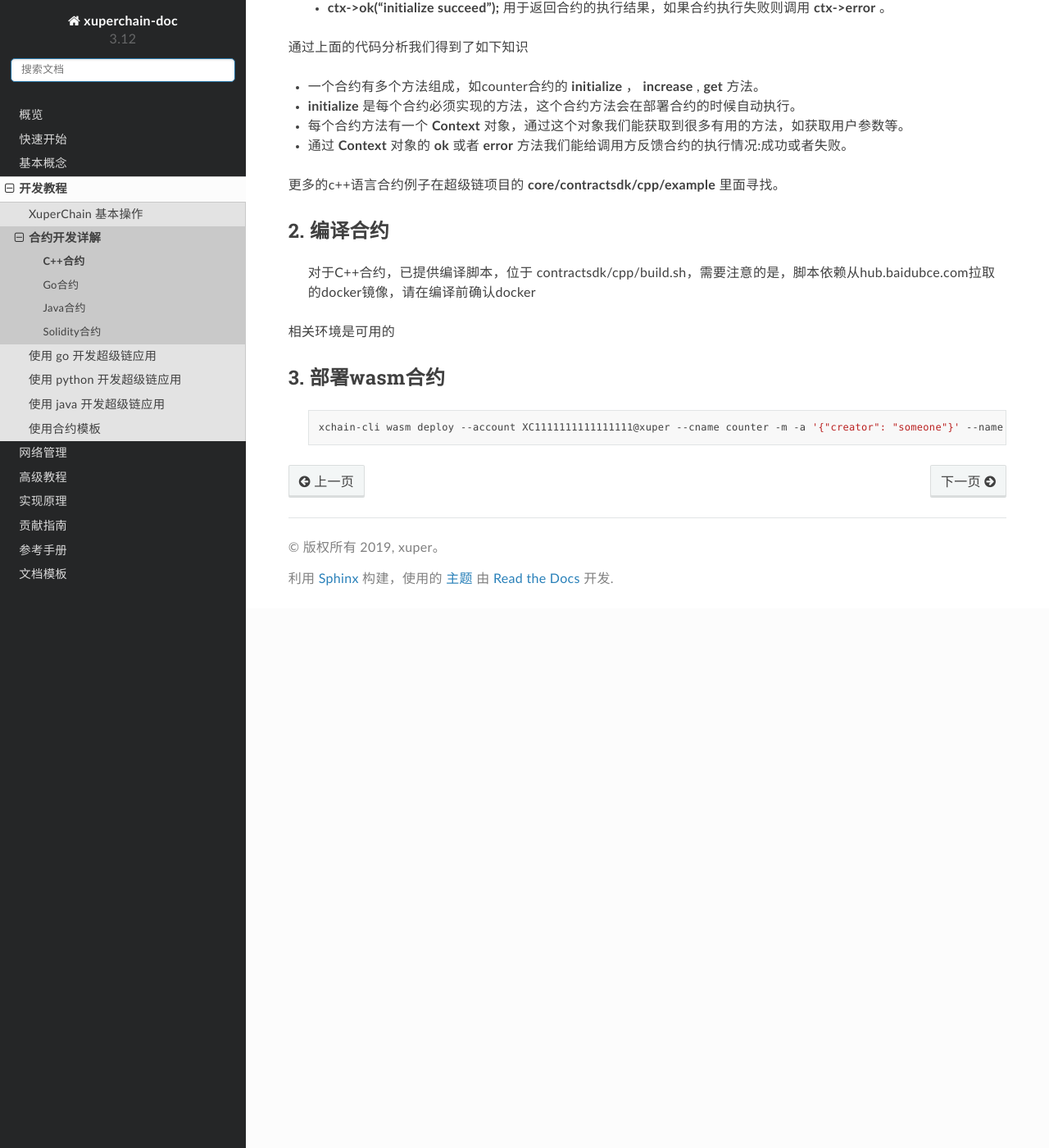
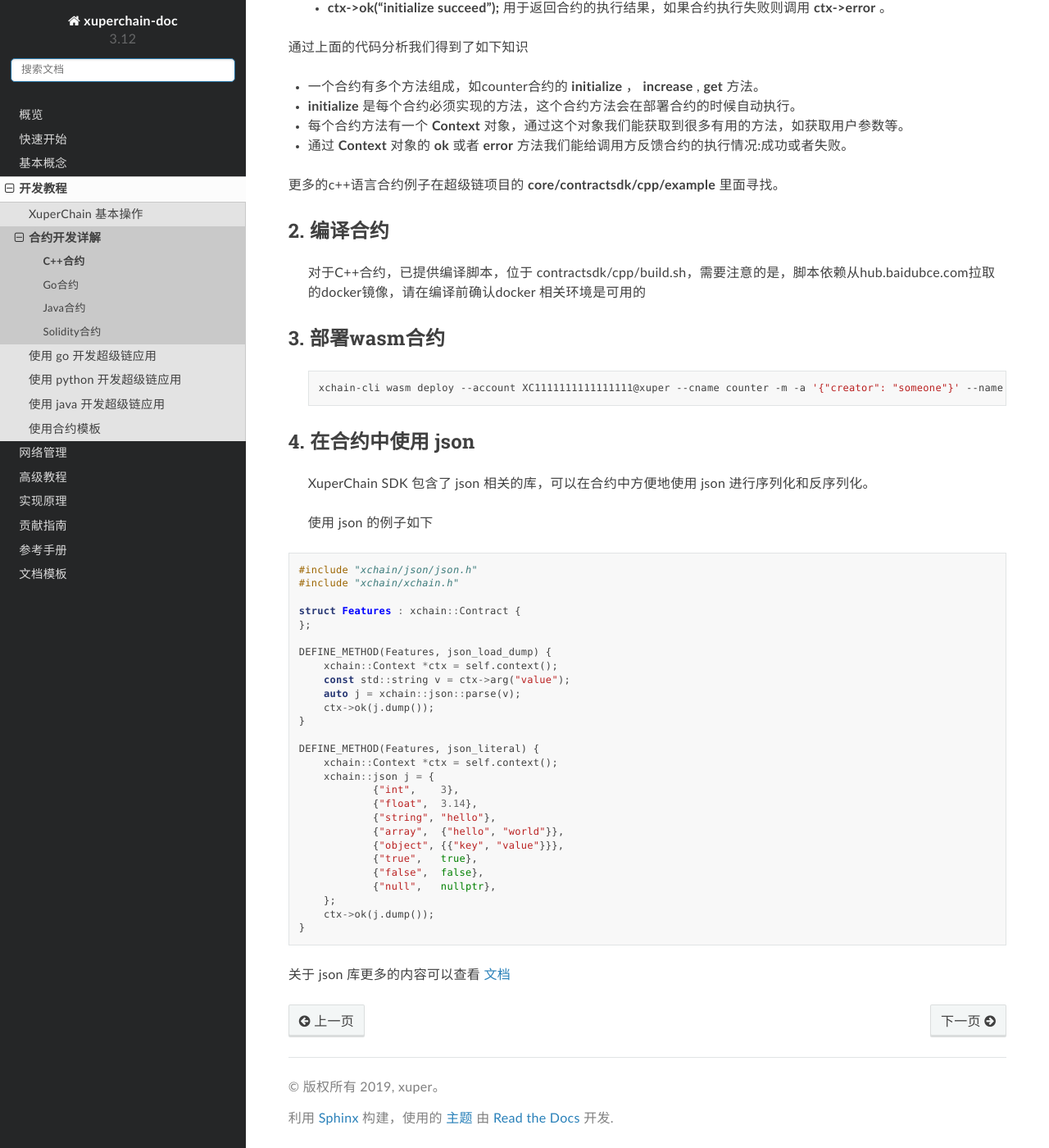
Before and after one commit to xuperchain/docs, a Sphinx documentation site: the page built from source/tutorial/contract-development/contract-cpp.rst, in a window 1280 px wide and 1400 px high, scrolled down 1310 px. Shown: the whole window at 82% size. Built offline with Sphinx 7.4.7 and the Read the Docs theme 2.0.0, drawn with Linux system fonts in a browser that asks for light colours; comment, search, counter and statistics services are not loaded.

Commit message:
RFC: Add json documentation

```diff
--- a/source/tutorial/contract-development/contract-cpp.rst
+++ b/source/tutorial/contract-development/contract-cpp.rst
@@ -86,8 +86,7 @@ C++合约
 2. 编译合约
 >>>>>>>>>>>
 
-    对于C++合约，已提供编译脚本，位于 contractsdk/cpp/build.sh，需要注意的是，脚本依赖从hub.baidubce.com拉取的docker镜像，请在编译前确认docker
-相关环境是可用的
+    对于C++合约，已提供编译脚本，位于 contractsdk/cpp/build.sh，需要注意的是，脚本依赖从hub.baidubce.com拉取的docker镜像，请在编译前确认docker 相关环境是可用的
 
 3. 部署wasm合约
 >>>>>>>>>>>
@@ -95,3 +94,43 @@ C++合约
     .. code-block:: bash
 
         xchain-cli wasm deploy --account XC1111111111111111@xuper --cname counter -m -a '{"creator": "someone"}' --name xuper counter
+
+
+4. 在合约中使用 json
+>>>>>>>>>>>>>>>>>>>>>>
+
+  XuperChain SDK 包含了 json 相关的库，可以在合约中方便地使用 json 进行序列化和反序列化。
+
+  使用 json 的例子如下
+
+.. code:: cpp
+
+    #include "xchain/json/json.h"
+    #include "xchain/xchain.h"
+
+    struct Features : xchain::Contract {
+    };
+
+    DEFINE_METHOD(Features, json_load_dump) {
+        xchain::Context *ctx = self.context();
+        const std::string v = ctx->arg("value");
+        auto j = xchain::json::parse(v);
+        ctx->ok(j.dump());
+    }
+
+    DEFINE_METHOD(Features, json_literal) {
+        xchain::Context *ctx = self.context();
+        xchain::json j = {
+                {"int",    3},
+                {"float",  3.14},
+                {"string", "hello"},
+                {"array",  {"hello", "world"}},
+                {"object", {{"key", "value"}}},
+                {"true",   true},
+                {"false",  false},
+                {"null",   nullptr},
+        };
+        ctx->ok(j.dump());
+    }
+
+关于 json 库更多的内容可以查看  `文档 <https://github.com/nlohmann/json>`_
```
